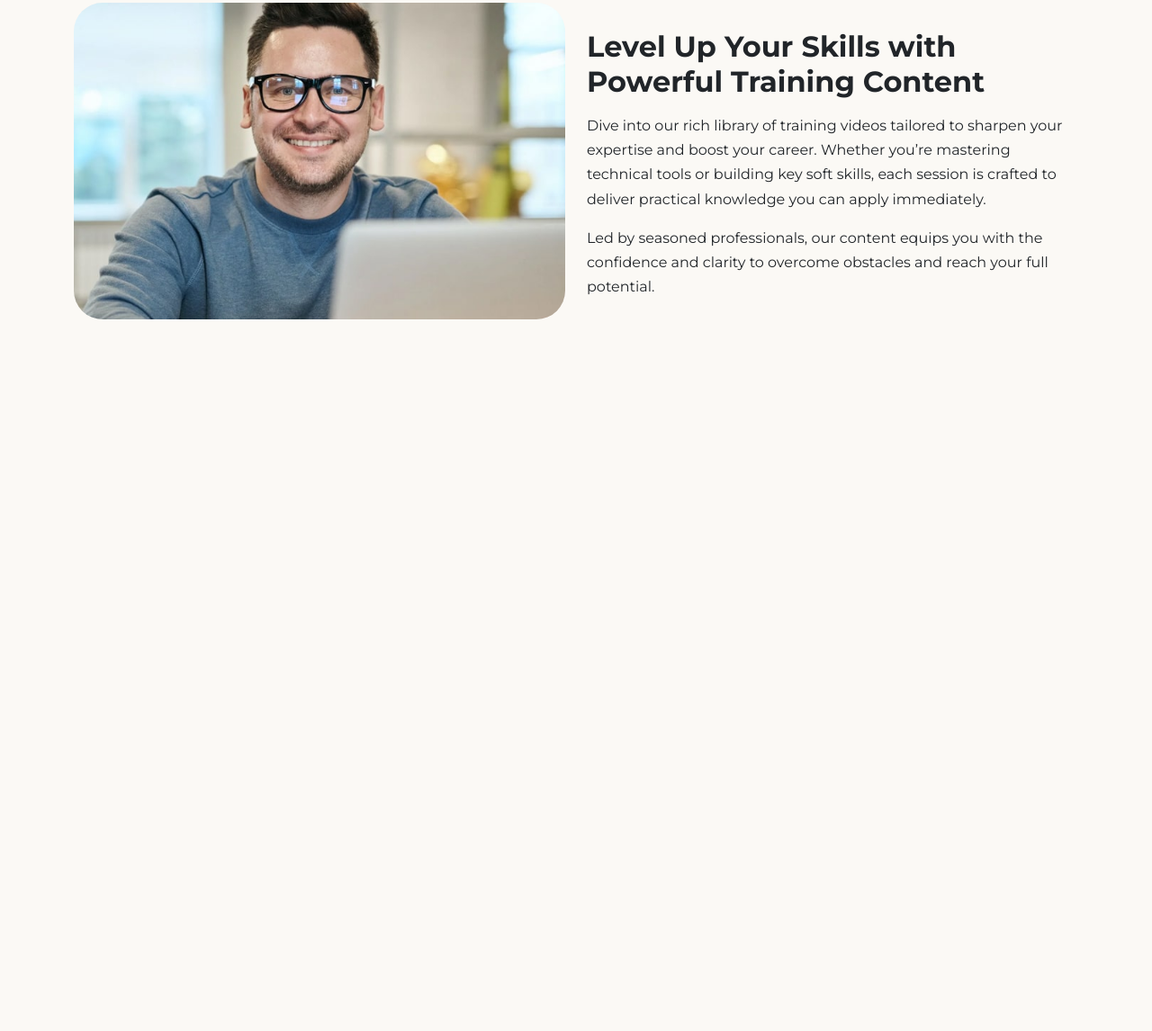
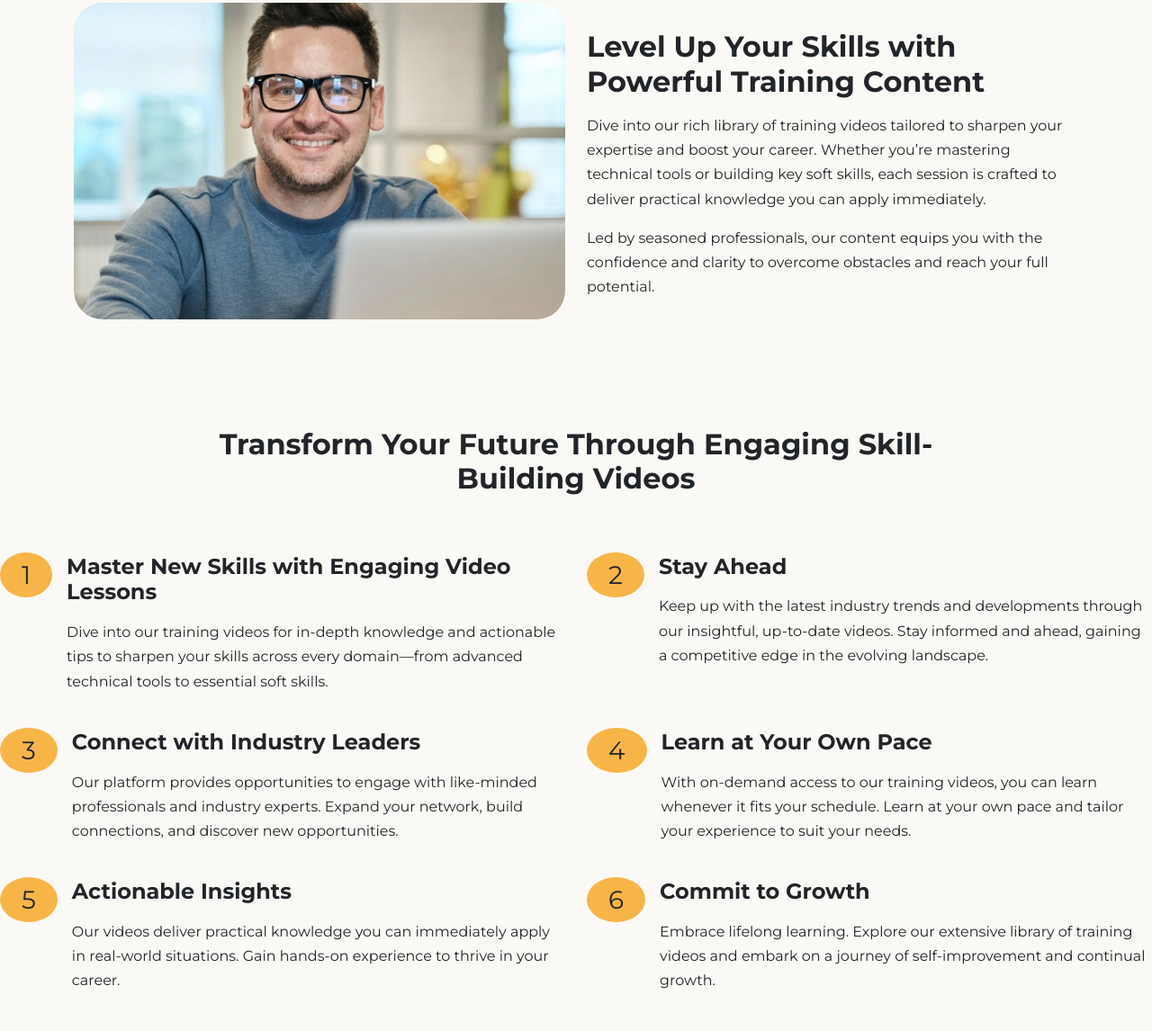
Before and after one commit to arielle-codestudio/My-Corso-TT, a website: page index.html in a window 1280 px wide. Shown: the part 1714-2860 px from the top of the page at 90% size. Before the commit the page ends 2189 px from the top, so only its background shows below. Drawn offline with nearby package versions, Linux system fonts and the light colour scheme; files that its build step writes are made by us from their sources.

Commit message:
Added Points Section

```diff
--- a/index.html
+++ b/index.html
@@ -187,6 +187,106 @@
         </div>
        </section>
 
+       <!-- Points -->
+        <section class="points pb-5">
+          <div class="comtainer">
+            <div class="row text-center mb-5">
+              <div class="col-md-8 offset-md-2">
+                <h2>Transform Your Future Through Engaging Skill-Building Videos</h2>
+              </div>
+            </div>
+            <div class="row">
+              <div class="col-md-6 mb-4">
+                <div class="d-flex gap-3">
+                  <div class="number">
+                    <span class="bg-primary py-2 px-4 fs-3 rounded-circle">
+                      1
+                    </span>
+                  </div>
+                  <div>
+                    <h3 class="fs-4">
+                      Master New Skills with Engaging Video Lessons
+                    </h3>
+                    <p>
+                      Dive into our training videos for in-depth knowledge and actionable tips to sharpen your skills across every domain—from advanced technical tools to essential soft skills.
+                    </p>
+                  </div>
+                </div>
+              </div>
+              <div class="col-md-6 mb-4">
+                <div class="d-flex gap-3">
+                  <div class="number">
+                    <span class="bg-primary py-2 px-4 fs-3 rounded-circle">2</span>
+                  </div>
+                  <div>
+                    <h3 class="fs-4">Stay Ahead</h3>
+                    <p>
+                      Keep up with the latest industry trends and developments through our insightful, up-to-date videos. Stay informed and ahead, gaining a competitive edge in the evolving landscape.
+                    </p>
+                  </div>
+                </div>
+              </div>
+
+              <div class="col-md-6 mb-4">
+                <div class="d-flex gap-3">
+                  <div class="number">
+                    <span class="bg-primary py-2 px-4 fs-3 rounded-circle">3</span>
+                  </div>
+                  <div>
+                    <h3 class="fs-4">Connect with Industry Leaders</h3>
+                    <p>
+                      Our platform provides opportunities to engage with like-minded professionals and industry experts. Expand your network, build connections, and discover new opportunities.
+                    </p>
+                  </div>
+                </div>
+              </div>
+
+              <div class="col-md-6 mb-4">
+                <div class="d-flex gap-3">
+                  <div class="number">
+                    <span class="bg-primary py-2 px-4 fs-3 rounded-circle">4</span>
+                  </div>
+                  <div>
+                    <h3 class="fs-4">Learn at Your Own Pace</h3>
+                    <p>
+                      With on-demand access to our training videos, you can learn whenever it fits your schedule. Learn at your own pace and tailor your experience to suit your needs.
+                    </p>
+                  </div>
+                </div>
+              </div>
+
+              <div class="col-md-6 mb-4">
+                <div class="d-flex gap-3">
+                  <div class="number">
+                    <span class="bg-primary py-2 px-4 fs-3 rounded-circle">5</span>
+                  </div>
+                  <div>
+                    <h3 class="fs-4">Actionable Insights</h3>
+                    <p>
+                      Our videos deliver practical knowledge you can immediately apply in real-world situations. Gain hands-on experience to thrive in your career.
+                    </p>
+                  </div>
+                </div>
+              </div>
+
+              <div class="col-md-6 mb-4">
+                <div class="d-flex gap-3">
+                  <div class="number">
+                    <span class="bg-primary py-2 px-4 fs-3 rounded-circle">6</span>
+                  </div>
+                  <div>
+                    <h3 class="fs-4">Commit to Growth</h3>
+                    <p>
+                      Embrace lifelong learning. Explore our extensive library of training videos and embark on a journey of self-improvement and continual growth.
+                    </p>
+                  </div>
+                </div>
+              </div>
+            </div>
+          </div>
+        </section>
+
+<!--Course Summary  -->
 
 
 
```
